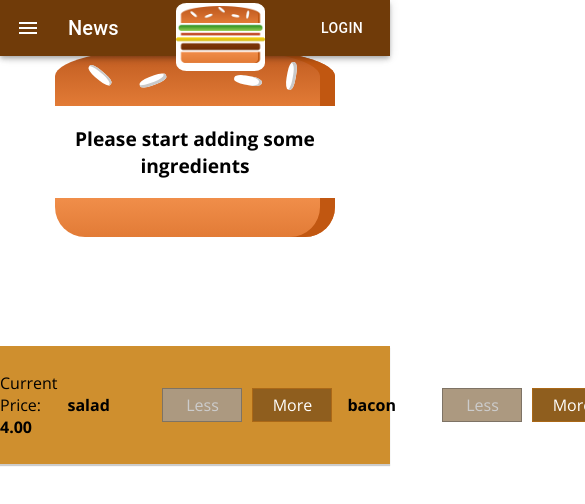
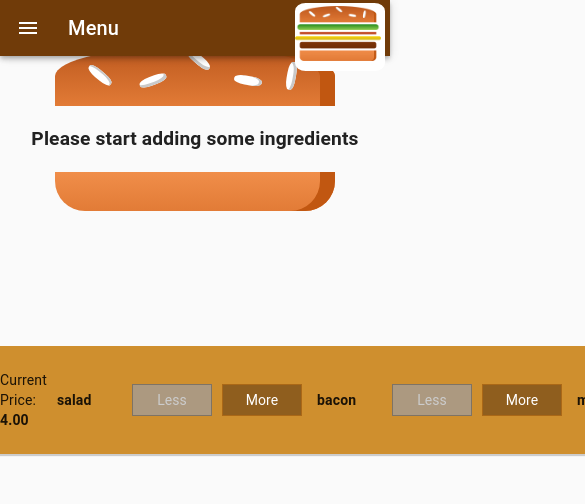
Before and after one commit to kushagrasinha3596/BurgerOrderApp, a React app: page / in a window 390 px wide. Shown: the top 504 px of the page, 585 px wide, since content can reach past the window. Built offline with nearby package versions, Linux system fonts and the light colour scheme.

Commit message:
Adding SideDrawer MUI component and making app header dynamic

```diff
--- a/public/index.html
+++ b/public/index.html
@@ -2,7 +2,10 @@
 <html lang="en">
   <head>
     <meta charset="utf-8">
-    <meta name="viewport" content="width=device-width, initial-scale=1, shrink-to-fit=no">
+    <meta
+      name="viewport"
+      content="width=device-width, initial-scale=1, user-scalable=0, maximum-scale=1, minimum-scale=1"
+    />
     <meta name="theme-color" content="#000000">
     <!--
       manifest.json provides metadata used when your web app is added to the
--- a/src/components/Burger/BuildControls/BuildControls.js
+++ b/src/components/Burger/BuildControls/BuildControls.js
@@ -3,6 +3,7 @@ import classes from './BuildControls.css';
 import BuildControl from './BuildControl/BuildControl';
 import { makeStyles } from '@material-ui/core/styles';
 import Button from '@material-ui/core/Button';
+import Grid from '@material-ui/core/Grid';
 
 const useStyles = makeStyles(theme => ({
     root: {
@@ -25,6 +26,7 @@ const controls = [
 const buildControls = (props) => {
      const muiClasses = useStyles();
     return (
+        <Grid item>
     <div className={classes.BuildControls}>
         <p>Current Price: <strong>{props.price.toFixed(2)}</strong></p>
         {controls.map((control) => {
@@ -42,6 +44,7 @@ const buildControls = (props) => {
                 disabled={!props.purchaseable}>CONTINUE</Button>
                 </div>
     </div>
+    </Grid>
     )
 }
 
--- a/src/components/Burger/Burger.css
+++ b/src/components/Burger/Burger.css
@@ -14,6 +14,13 @@
     }
 }
 
+@media (max-width: 500px) and (max-height: 500px){
+.initialText{
+    font-size: smaller;
+    margin-right: 10%;
+}
+}
+
 @media (min-width: 500px) and (min-height: 401px){
     .Burger{
         width: 450px;
--- a/src/components/Burger/Burger.js
+++ b/src/components/Burger/Burger.js
@@ -12,7 +12,7 @@ const burger = (props) => {
     },[]);
 
     if(transformedBurger.length === 0){
-        transformedBurger = <p>Please start adding some ingredients</p>;
+        transformedBurger = <p className={classes.initialText}>Please start adding some ingredients</p>;
     }
 
     return (
--- a/src/components/Burger/BurgerIngredient/BurgerIngredient.css
+++ b/src/components/Burger/BurgerIngredient/BurgerIngredient.css
@@ -7,14 +7,41 @@
     margin: 2% auto;
 }
 
+@media (max-width: 500px) and (max-height: 500px){
+  .BreadBottom {
+    height: 13%;
+    width: 80%;
+    background: linear-gradient(#F08E4A, #e27b36);
+    border-radius: 0 0 30px 30px;
+    box-shadow: inset -15px 0 #c15711;
+    margin-right: 15% !important;
+    margin: 2% auto;
+}
+}
+
 .BreadTop {
     height: 20%;
     width: 80%;
     background: linear-gradient(#bc581e, #e27b36);
     border-radius: 50% 50% 0 0;
     box-shadow: inset -15px 0 #c15711;
+    margin: 5% auto;
+    position: relative;
+}
+
+@media (max-width: 500px) and (max-height: 500px){
+  .BreadTop {
+    height: 20%;
+    width: 80%;
+    background: linear-gradient(#bc581e, #e27b36);
+    border-radius: 50% 50% 0 0;
+    box-shadow: inset -15px 0 #c15711;
     margin: 2% auto;
+    margin-top: 25% !important;
+    margin-right: 15% !important;
     position: relative;
+}
+
 }
 
 .Seeds1 {
--- a/src/components/Layout/Layout.js
+++ b/src/components/Layout/Layout.js
@@ -1,12 +1,12 @@
 import React from 'react';
 import classes from './Layout.css';
-import AppBar from '../Navigation/Appbar/Appbar';
 import Logo from '../Logo/Logo';
+import SideDrawer from '../Navigation/SideDrawer/SideDrawer';
 
 const layout = (props) => (
     <React.Fragment>
-        <Logo></Logo>
-        <AppBar></AppBar>
+       <Logo></Logo>
+        <SideDrawer></SideDrawer>
     <main className={classes.Content}>
         {props.children}
     </main>
--- a/src/components/Logo/Logo.css
+++ b/src/components/Logo/Logo.css
@@ -6,6 +6,13 @@
     margin-top: -11%;
     margin-left: 45%;
     border-radius: 12%;
+    right: 5px;
+}
+
+@media (max-width: 500px) and (max-height: 500px){
+    .Logo {
+        margin-top: -23%;
+    }
 }
 
 .Logo img {
--- a/src/components/Navigation/Appbar/Appbar.js
+++ /dev/null
@@ -1,62 +0,0 @@
-import React from 'react';
-import { makeStyles, createMuiTheme, ThemeProvider  } from '@material-ui/core/styles';
-import AppBar from '@material-ui/core/AppBar';
-import Toolbar from '@material-ui/core/Toolbar';
-import Typography from '@material-ui/core/Typography';
-import Button from '@material-ui/core/Button';
-import IconButton from '@material-ui/core/IconButton';
-import MenuIcon from '@material-ui/icons/Menu';
-
-
-const useStyles = makeStyles(theme => ({
-    root: {
-      flexGrow: 1,
-    },
-    menuButton: {
-      marginRight: theme.spacing(2),
-    },
-    title: {
-      flexGrow: 1,
-    },
-    zInd: {
-      zIndex: '90'
-    }
-  }));
-
-const customTheme = createMuiTheme({
-  overrides: {
-    MuiAppBar: {
-      colorPrimary : {
-        backgroundColor: '#703B09'
-      }
-    }
-  }
-});
-
-const appBar = (props) => {
-    const muiClasses = useStyles();
-    return (
-      <header>
-        <div className={muiClasses.root}>
-          <ThemeProvider theme={customTheme}>
-          <AppBar position="fixed"
-          classes={
-            {root: muiClasses.zInd}
-          }>
-            <Toolbar>
-              <IconButton edge="start" className={muiClasses.menuButton} color="inherit" aria-label="menu">
-                <MenuIcon />
-              </IconButton>
-              <Typography variant="h6" className={muiClasses.title}>
-                News
-              </Typography>
-              <Button color="inherit">Login</Button>
-            </Toolbar>
-          </AppBar>
-          </ThemeProvider>
-        </div>
-      </header>
-      );
-}
-
-export default appBar;
--- /dev/null
+++ b/src/components/Navigation/SideDrawer/SideDrawer.js
@@ -0,0 +1,172 @@
+import React from 'react';
+import clsx from 'clsx';
+import {
+    createMuiTheme,
+    makeStyles,
+    ThemeProvider,
+    useTheme } from '@material-ui/core/styles';
+import Drawer from '@material-ui/core/Drawer';
+import CssBaseline from '@material-ui/core/CssBaseline';
+import AppBar from '@material-ui/core/AppBar';
+import Toolbar from '@material-ui/core/Toolbar';
+import Typography from '@material-ui/core/Typography';
+import Divider from '@material-ui/core/Divider';
+import IconButton from '@material-ui/core/IconButton';
+import MenuIcon from '@material-ui/icons/Menu';
+import ChevronLeftIcon from '@material-ui/icons/ChevronLeft';
+import ChevronRightIcon from '@material-ui/icons/ChevronRight';
+import Button from '@material-ui/core/Button';
+
+const drawerWidth = 150;
+
+const useStyles = makeStyles(theme => ({
+    root: {
+      display: 'flex',
+      zIndex: '90',
+      position: 'fixed'
+    },
+    button:{
+      margin: '5px',
+      backgroundColor: '#99703F'
+    },
+    appBar: {
+      transition: theme.transitions.create(['margin', 'width'], {
+        easing: theme.transitions.easing.sharp,
+        duration: theme.transitions.duration.leavingScreen,
+      }),
+    },
+    appBarShift: {
+      width: `calc(100% - ${drawerWidth}px)`,
+      marginLeft: drawerWidth,
+      transition: theme.transitions.create(['margin', 'width'], {
+        easing: theme.transitions.easing.easeOut,
+        duration: theme.transitions.duration.enteringScreen,
+      }),
+    },
+    menuButton: {
+      marginRight: theme.spacing(2),
+    },
+    hide: {
+      display: 'none',
+    },
+    title: {
+      flexGrow: 1,
+    },
+    drawer: {
+      width: drawerWidth,
+      flexShrink: 0,
+    },
+    drawerPaper: {
+      width: drawerWidth,
+      backgroundColor: '#CF8F2E'
+    },
+    drawerHeader: {
+      display: 'flex',
+      alignItems: 'center',
+      padding: theme.spacing(0, 1),
+      ...theme.mixins.toolbar,
+      justifyContent: 'flex-end',
+    },
+    content: {
+      flexGrow: 1,
+      padding: theme.spacing(3),
+      transition: theme.transitions.create('margin', {
+        easing: theme.transitions.easing.sharp,
+        duration: theme.transitions.duration.leavingScreen,
+      }),
+      marginLeft: -drawerWidth,
+    },
+    contentShift: {
+      transition: theme.transitions.create('margin', {
+        easing: theme.transitions.easing.easeOut,
+        duration: theme.transitions.duration.enteringScreen,
+      }),
+      marginLeft: 0,
+    },
+  }));
+
+  const customTheme = createMuiTheme({
+    overrides: {
+      MuiAppBar: {
+        colorPrimary : {
+          backgroundColor: '#703B09'
+        }
+      }
+    }
+  });
+
+const appBar = () => {
+    const classes = useStyles();
+    const theme = useTheme();
+    const [open, setOpen] = React.useState(false);
+
+    const handleDrawerOpen = () => {
+      setOpen(true);
+    };
+
+    const handleDrawerClose = () => {
+      setOpen(false);
+    };
+
+    return (
+      <div className={classes.root}>
+        <CssBaseline />
+        <ThemeProvider theme={customTheme}>
+        <AppBar
+          position="fixed"
+          className={clsx(classes.appBar, {
+            [classes.appBarShift]: open,
+          })}
+        >
+          <Toolbar>
+            <IconButton
+              color="inherit"
+              aria-label="open drawer"
+              onClick={handleDrawerOpen}
+              edge="start"
+              className={clsx(classes.menuButton, open && classes.hide)}
+            >
+              <MenuIcon />
+            </IconButton>
+            <Typography variant="h6" noWrap className={classes.title}>
+              Menu
+            </Typography>
+          </Toolbar>
+        </AppBar>
+        </ThemeProvider>
+        <Drawer
+          className={classes.drawer}
+          variant="persistent"
+          anchor="left"
+          open={open}
+          classes={{
+            paper: classes.drawerPaper,
+          }}
+        >
+          <div className={classes.drawerHeader}>
+            <IconButton onClick={handleDrawerClose}>
+              {theme.direction === 'ltr' ? <ChevronLeftIcon /> : <ChevronRightIcon />}
+            </IconButton>
+          </div>
+          <Divider />
+          <Button
+          variant="contained"
+          color="primary"
+          className={classes.button}>Burger Builder</Button>
+          <Button
+          variant="contained"
+          color="primary"
+          className={classes.button}>Checkout</Button>
+        </Drawer>
+        <main
+          className={clsx(classes.content, {
+            [classes.contentShift]: open,
+          })}
+        >
+          <div className={classes.drawerHeader} />
+        </main>
+      </div>
+    );
+}
+
+export default appBar;
--- a/src/components/UI/Modal/Modal.js
+++ b/src/components/UI/Modal/Modal.js
@@ -2,21 +2,36 @@ import React from 'react';
 import classes from './Modal.css';
 import Backdrop from '../Backdrop/Backdrop';
 
-const modal = (props) => {
+class Modal extends React.Component{
+
+    componentDidUpdate(){
+        console.log("ComponentDidUpdate of Modal Component");
+    }
+
+    shouldComponentUpdate(nextProps, nextState){
+        if(this.props.show === nextProps.show){
+            return false;
+        }else{
+            return true;
+        }
+    }
+
+    render(){
         return (
             <React.Fragment>
                 <Backdrop
-            show={props.show}
-            clicked={props.modalClosed}></Backdrop>
+                show={this.props.show}
+                clicked={this.props.modalClosed}></Backdrop>
                 <div className={classes.Modal}
                     style={{
-                    transform: props.show ? 'translateY(0)' : 'translateY(-100vh)',
-                    opacity: props.show ? '1' : '0'
+                        transform: this.props.show ? 'translateY(0)' : 'translateY(-100vh)',
+                        opacity: this.props.show ? '1' : '0'
                     }}>
-                {props.children}
+                    {this.props.children}
                 </div>
             </React.Fragment>
         )
     }
+}
 
-export default modal;
+export default Modal;
--- a/src/containers/BurgerBuilder/BurgerBuilder.js
+++ b/src/containers/BurgerBuilder/BurgerBuilder.js
@@ -3,6 +3,7 @@ import Burger from '../../components/Burger/Burger';
 import BuildControls from '../../components/Burger/BuildControls/BuildControls';
 import Modal from '../../components/UI/Modal/Modal';
 import OrderSummary from '../../components/Burger/OrderSummary/OrderSummary';
+import Grid from '@material-ui/core/Grid';
 
 const INGREDIENT_PRICE = {
     salad: 0.5,
@@ -92,7 +93,9 @@ class BurgerBuilder extends React.Component {
         }
         return (
             <React.Fragment>
-                <Modal show={this.state.purchasing} modalClosed={this.purchaseCancelHandler}>
+                <Modal
+                show={this.state.purchasing}
+                modalClosed={this.purchaseCancelHandler}>
                     <OrderSummary
                     ingredients={this.state.ingredients}
                     orderSummaryShow={this.state.purchasing}
@@ -101,6 +104,7 @@ class BurgerBuilder extends React.Component {
                     price={this.state.totalPrice}></OrderSummary>
                 </Modal>
                 <Burger ingredients={this.state.ingredients}></Burger>
+                <Grid container>
                 <BuildControls
                 ingredientAdded={this.addIngredient}
                 removeIngredient={this.removeIngredient}
@@ -108,9 +112,11 @@ class BurgerBuilder extends React.Component {
                 price={this.state.totalPrice}
                 purchaseable={this.state.purchaseable}
                 purchase={this.onPurchasing}></BuildControls>
+                </Grid>
             </React.Fragment>
         )
     }
 }
 
+
 export default BurgerBuilder;
```
Lines whose indentation alone changed are shown as unchanged.
